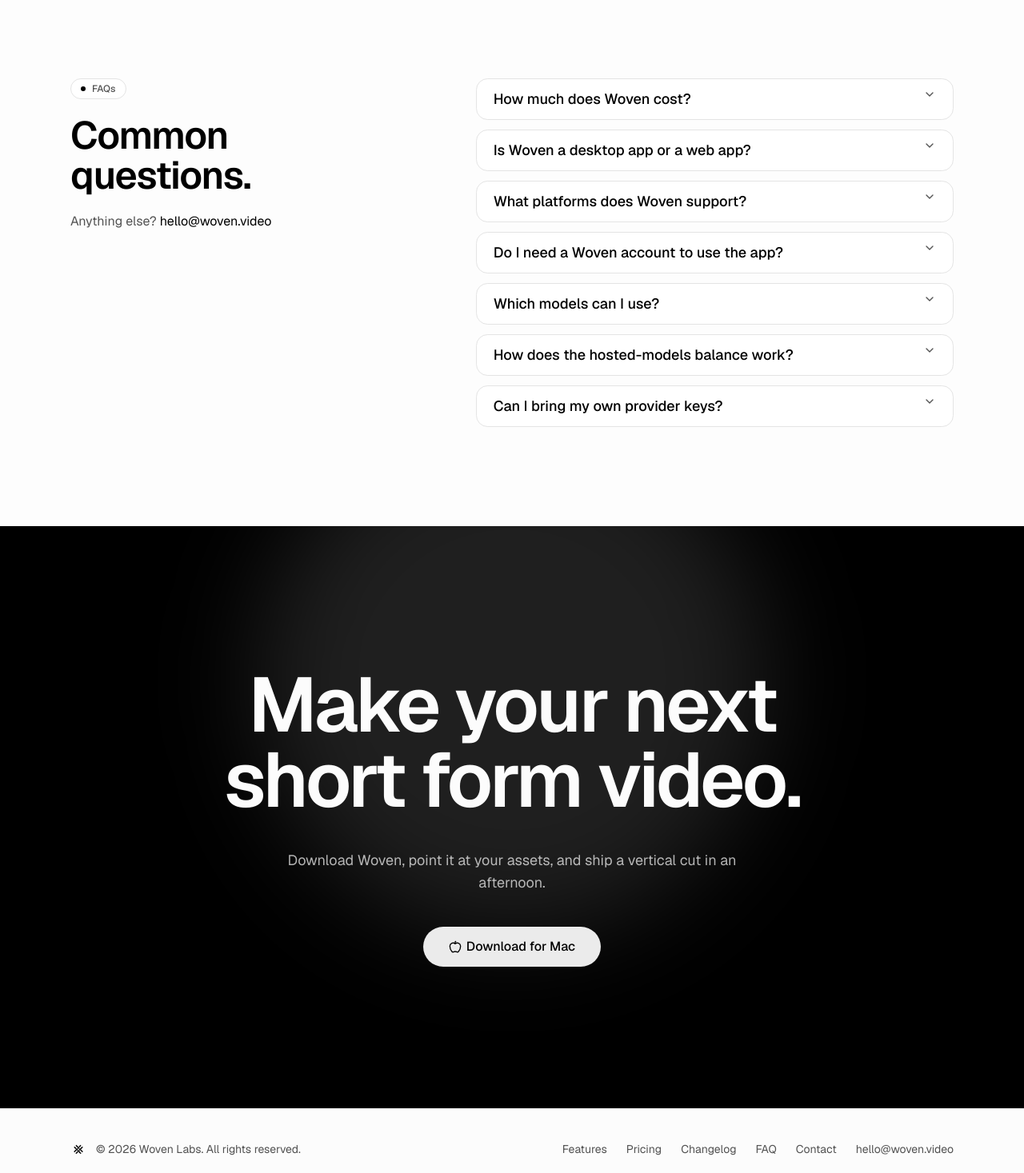
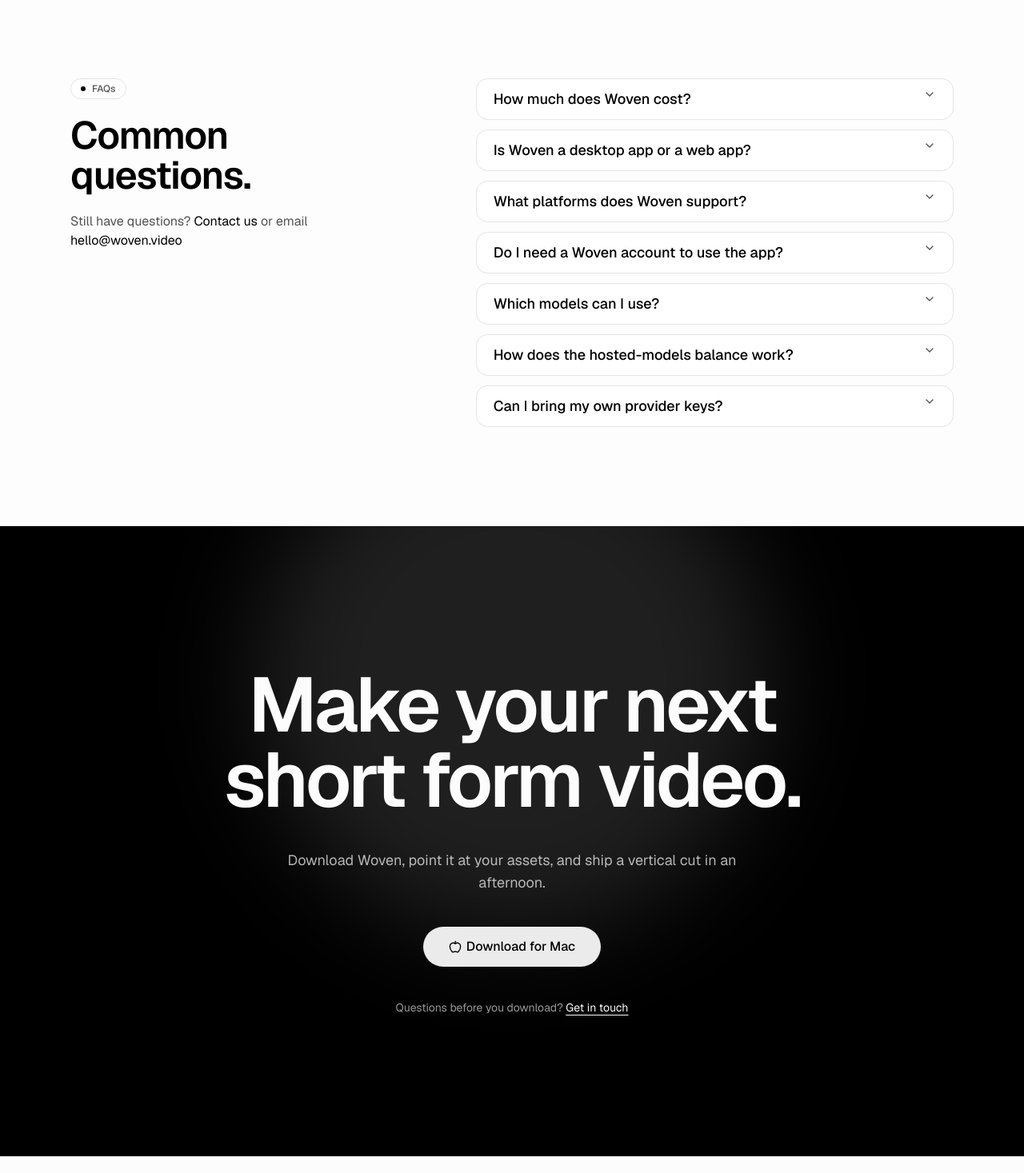
Before and after one commit to namank42/woven-video, a Next.js app: page / in a window 1280 px wide. Shown: the part 4175-5642 px from the top of the page at 80% size. Built offline with nearby package versions, Linux system fonts and the light colour scheme; no server answers.

Commit message:
feat(contact): landing-page FAQ + CTA links to /contact

```diff
--- a/app/page.tsx
+++ b/app/page.tsx
@@ -595,7 +595,14 @@
               Common questions.
             </h2>
             <p className="text-base text-muted-foreground">
-              Anything else?{" "}
+              Still have questions?{" "}
+              <Link
+                href="/contact"
+                className="text-foreground underline-offset-4 hover:underline"
+              >
+                Contact us
+              </Link>{" "}
+              or email{" "}
               <a
                 href="mailto:hello@woven.video"
                 className="text-foreground underline-offset-4 hover:underline"
@@ -664,6 +671,15 @@
           <AppleIcon className="size-4" />
           Download for Mac
         </Button>
+        <p className="text-sm text-background/60">
+          Questions before you download?{" "}
+          <Link
+            href="/contact"
+            className="text-background underline underline-offset-4"
+          >
+            Get in touch
+          </Link>
+        </p>
       </div>
     </section>
   );
```
